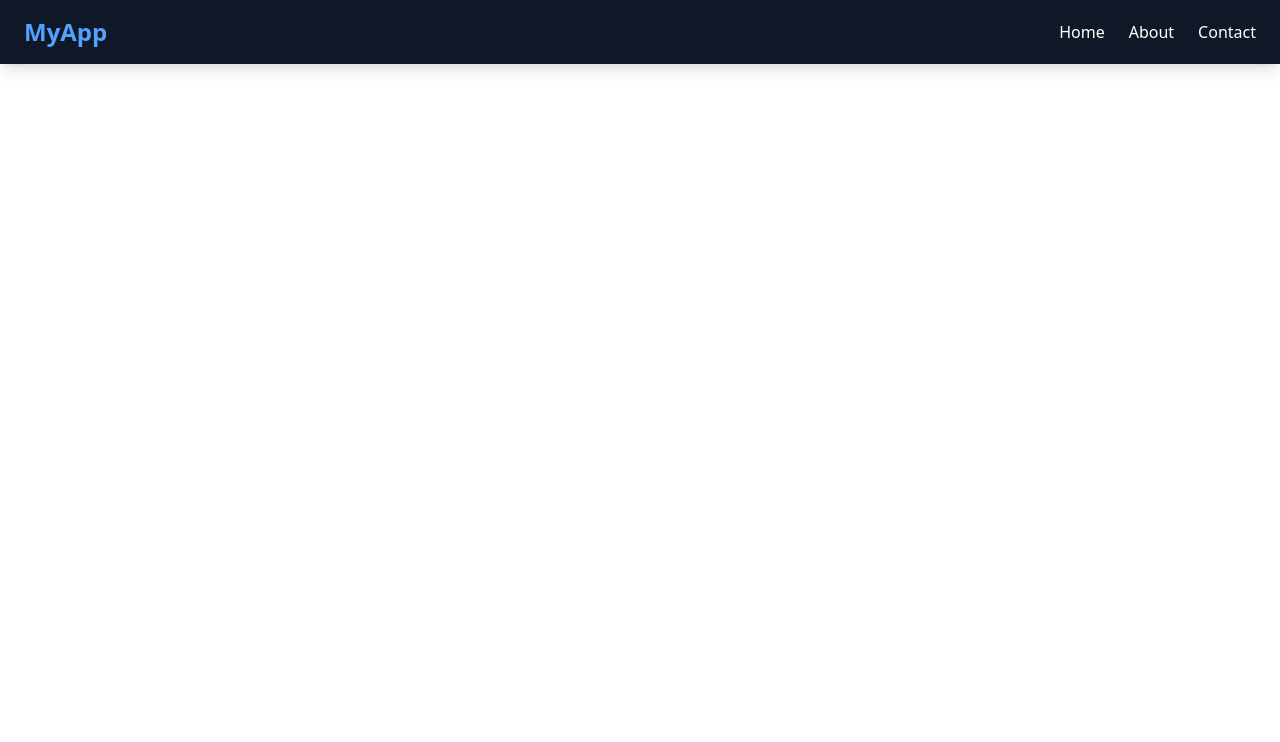
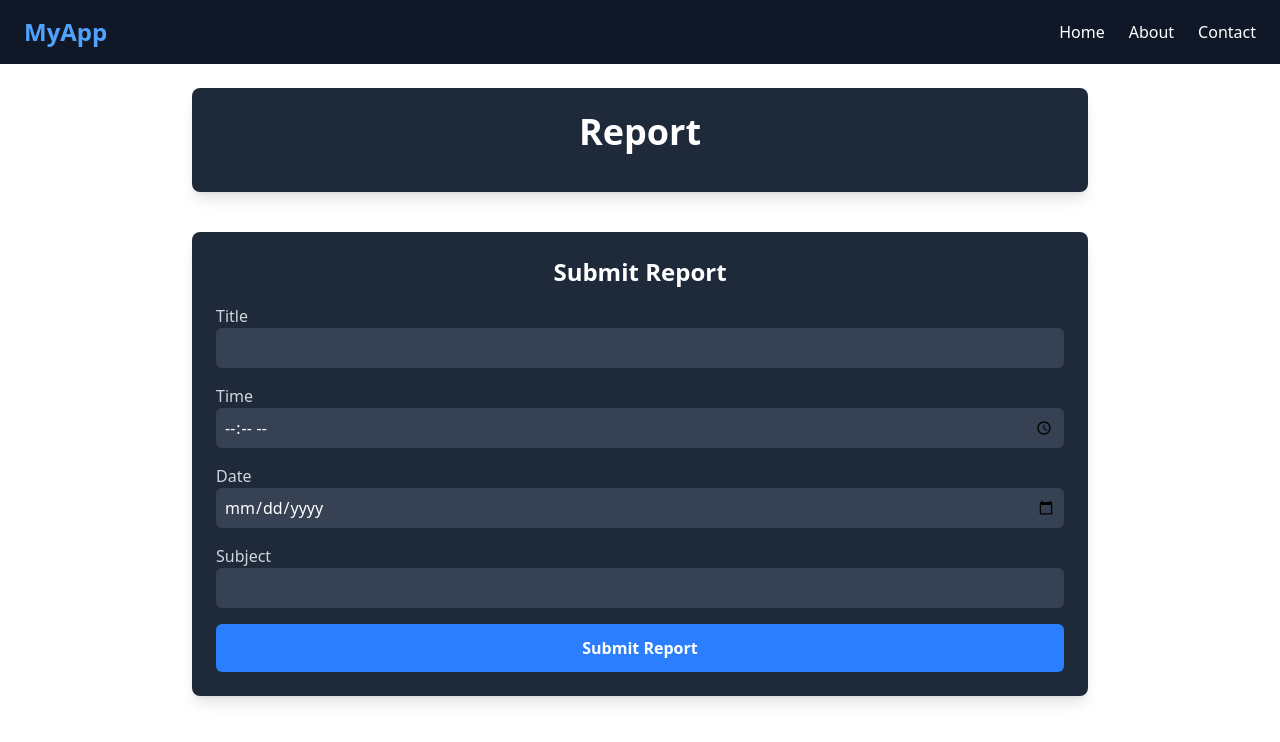
Before and after one commit to Moeed-Chughtai/ICHack25, a React (Vite) app in the folder frontend/: page /report in a window 1280 px wide. Shown: the top 742 px of the page. Built offline with nearby package versions, Linux system fonts and the light colour scheme.

Commit message:
analysis and report pages

```diff
--- a/frontend/src/App.jsx
+++ b/frontend/src/App.jsx
@@ -3,6 +3,8 @@ import reactLogo from './assets/react.svg'
 import viteLogo from '/vite.svg'
 import Navbar from './components/Navbar'
 import Home from './pages/Home'
+import Report from './pages/Report'
+import Analysis from './pages/Analysis'
 
 import { BrowserRouter as Router, Routes, Route } from "react-router-dom";
 
@@ -16,7 +18,8 @@ function App() {
       <Navbar /> {/* Add a navbar for navigation */}
       <Routes>
         <Route path="/" element={<Home />} />
-        {/* <Route path="/analytics" element={<About />} /> */}
+        <Route path="/analysis" element={<Analysis />} />
+        <Route path="/report" element={<Report />} />
         {/* <Route path="/" element={<Contact />} /> */}
       </Routes>
     </Router>
--- /dev/null
+++ b/frontend/src/pages/Analysis.jsx
@@ -0,0 +1,17 @@
+import React from 'react'
+import { useNavigate } from 'react-router-dom'
+
+const Analysis = () => {
+
+    const navigate = useNavigate()
+
+    return (
+        <div>
+            <button className="bg-blue-500 hover:bg-blue-700 text-white font-bold py-2 px-4 rounded" onClick={() => navigate("/report")}>
+                Analyze
+            </button>
+        </div>
+    )
+}
+
+export default Analysis
--- a/frontend/src/pages/Home.jsx
+++ b/frontend/src/pages/Home.jsx
@@ -1,6 +1,10 @@
 import React from "react";
+import {useNavigate} from "react-router-dom";
 
 const Home = () => {
+
+  const navigate = useNavigate();
+
   return (
     <div className="bg-gray-900 text-white min-h-screen">
       {/* Hero Section */}
@@ -12,11 +16,11 @@ const Home = () => {
             Welcome to <span className="text-blue-400">PreDictEd</span>
           </h1>
           <p className="mt-4 text-lg text-gray-300">
-          Automated analysis of youe teaching and student needs.
+            Automated analysis of youe teaching and student needs.
           </p>
-          <a href="#features" className="mt-6 inline-block bg-blue-500 hover:bg-blue-600 text-white text-lg px-6 py-3 rounded-full shadow-md transition duration-300">
+          <p className="mt-6 inline-block bg-blue-500 hover:bg-blue-600 text-white text-lg px-6 py-3 rounded-full shadow-md transition duration-300" onClick={() => navigate("/analysis")}>
             Get Started
-          </a>
+          </p>
         </div>
       </header>
 
--- /dev/null
+++ b/frontend/src/pages/Page.jsx
@@ -0,0 +1,9 @@
+import React from 'react'
+
+function Page() {
+  return (
+    <div>Page</div>
+  )
+}
+
+export default Page
--- /dev/null
+++ b/frontend/src/pages/Report.jsx
@@ -0,0 +1,85 @@
+import React, { useState } from "react";
+
+const Report = () => {
+  const [formData, setFormData] = useState({title: "", time: "", date: "", subject: "" });
+
+  const handleChange = (e) => {
+    setFormData({ ...formData, [e.target.name]: e.target.value });
+  };
+
+  const handleSubmit = (e) => {
+    e.preventDefault();
+    console.log("Submitted Report:", formData);
+    alert("Report Submitted Successfully!");
+  };
+
+  return (
+    <div className="bg-white text-white min-h-screen p-6 flex flex-col items-center">
+      <div className="bg-gray-800 p-6 rounded-lg shadow-lg w-full max-w-4xl text-center mb-10">
+        <h2 className="text-4xl font-bold text-white mb-4">Report</h2>
+
+      </div>
+
+      {/* Report Input Section */}
+      <form onSubmit={handleSubmit} className="bg-gray-800 p-6 rounded-lg shadow-lg w-full max-w-4xl">
+        <h2 className="text-2xl font-bold text-white mb-4 text-center">Submit Report</h2>
+        <div className="mb-4">
+          <label className="block text-gray-300">Title</label>
+          <input
+            type="text"
+            name="title"
+            value={formData.title}
+            onChange={handleChange}
+            className="w-full p-2 bg-gray-700 text-white rounded-md"
+            required
+          />
+        </div>
+
+        <div className="mb-4">
+          <label className="block text-gray-300">Time</label>
+          <input
+            type="time"
+            name="time"
+            value={formData.time}
+            onChange={handleChange}
+            className="w-full p-2 bg-gray-700 text-white rounded-md"
+            required
+          />
+        </div>
+
+        <div className="mb-4">
+          <label className="block text-gray-300">Date</label>
+          <input
+            type="date"
+            name="date"
+            value={formData.date}
+            onChange={handleChange}
+            className="w-full p-2 bg-gray-700 text-white rounded-md"
+            required
+          />
+        </div>
+
+        <div className="mb-4">
+          <label className="block text-gray-300">Subject</label>
+          <input
+            type="text"
+            name="subject"
+            value={formData.subject}
+            onChange={handleChange}
+            className="w-full p-2 bg-gray-700 text-white rounded-md"
+            required
+          />
+        </div>
+
+        <button
+          type="submit"
+          className="w-full bg-blue-500 hover:bg-blue-600 text-white font-semibold p-3 rounded-md transition"
+        >
+          Submit Report
+        </button>
+      </form>
+    </div>
+  );
+};
+
+export default Report;
```
